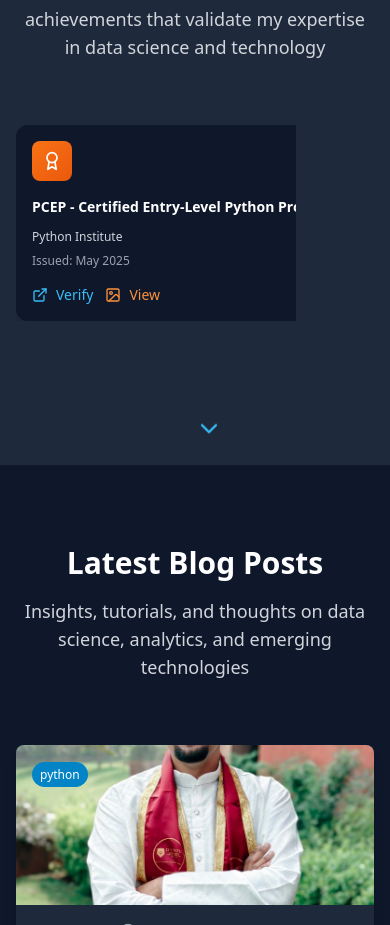
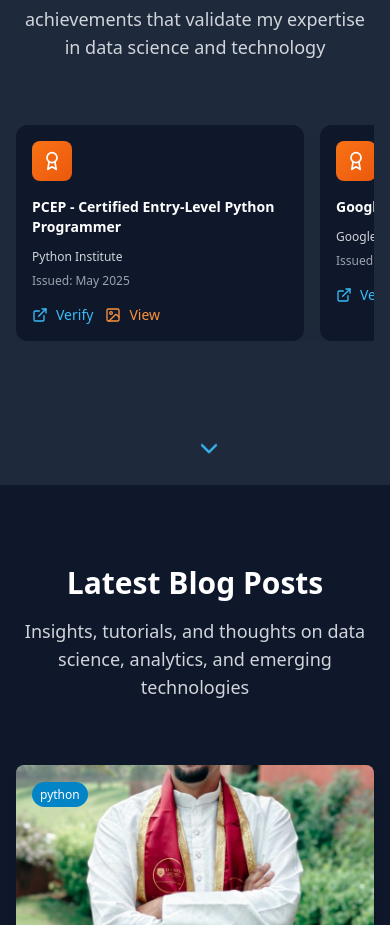
Before and after one commit to palash-droid/BoltPortfolio, a React (Vite) app: page / in a window 390 px wide. Shown: the part 4180-5105 px from the top of the page. Built offline with nearby package versions, Linux system fonts and the light colour scheme.

Commit message:
attempt to fix the card cut visible

```diff
--- a/src/components/Certifications.tsx
+++ b/src/components/Certifications.tsx
@@ -40,7 +40,7 @@ const Certifications = () => {
 
       let cardWidth, gap;
       if (isMobile) {
-        cardWidth = 280; // Single card width on mobile
+        cardWidth = 288; // w-72 (288px) on mobile
         gap = 16;
       } else {
         cardWidth = 320; // w-80 on desktop
@@ -62,7 +62,7 @@ const Certifications = () => {
 
       let cardWidth, gap;
       if (isMobile) {
-        cardWidth = 280; // Single card width on mobile
+        cardWidth = 288; // w-72 (288px) on mobile
         gap = 16;
       } else {
         cardWidth = 320; // w-80 on desktop
@@ -109,11 +109,11 @@ const Certifications = () => {
               <ChevronLeft className="h-6 w-6 text-gray-600 dark:text-gray-300" />
             </button>
 
-            {/* Cards Container - Fixed width to show exactly 3 cards */}
+            {/* Cards Container - Responsive width */}
             <div className="flex-1 overflow-hidden">
               <div
                 ref={scrollContainerRef}
-                className="flex gap-4 md:gap-6 overflow-x-auto scrollbar-hide certification-container"
+                className="flex gap-4 md:gap-6 overflow-x-auto scrollbar-hide"
                 style={{
                   scrollbarWidth: 'none',
                   msOverflowStyle: 'none'
@@ -125,7 +125,7 @@ const Certifications = () => {
                     initial={{ opacity: 0, y: 20 }}
                     animate={inView ? { opacity: 1, y: 0 } : { opacity: 0, y: 20 }}
                     transition={{ duration: 0.8, delay: index * 0.1 }}
-                    className="flex-shrink-0 w-70 md:w-80 bg-white dark:bg-dark-900 rounded-xl p-4 md:p-6 shadow-lg hover:shadow-xl transition-all duration-300 hover:-translate-y-2 group"
+                    className="flex-shrink-0 w-72 md:w-80 bg-white dark:bg-dark-900 rounded-xl p-4 md:p-6 shadow-lg hover:shadow-xl transition-all duration-300 hover:-translate-y-2 group certification-card-mobile"
                   >
                     <div className="flex items-center justify-center w-10 h-10 md:w-12 md:h-12 bg-gradient-to-br from-accent-500 to-accent-600 rounded-lg mb-4 group-hover:scale-110 transition-transform duration-300">
                       <Award className="h-5 w-5 md:h-6 md:w-6 text-white" />
--- a/src/index.css
+++ b/src/index.css
@@ -39,8 +39,18 @@
 
 @media (max-width: 768px) {
     .certification-container {
-        width: calc(1 * 280px);
-        /* 1 card on mobile */
+        width: 100%;
+        /* Full width on mobile to allow proper scrolling */
+    }
+}
+
+/* Mobile certification card styling */
+@media (max-width: 768px) {
+    .certification-card-mobile {
+        min-width: 288px;
+        /* w-72 */
+        max-width: calc(100vw - 2rem);
+        /* Account for container padding */
     }
 }
 
```
